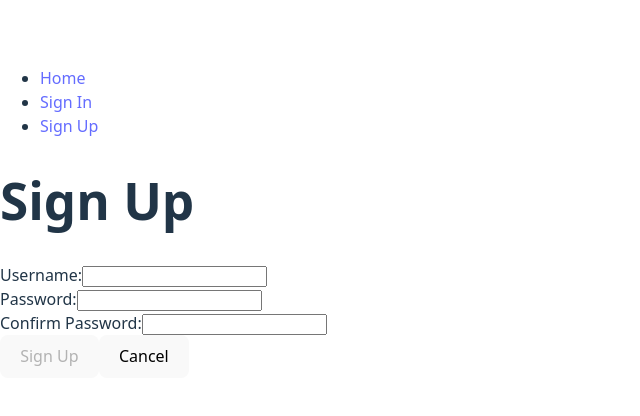
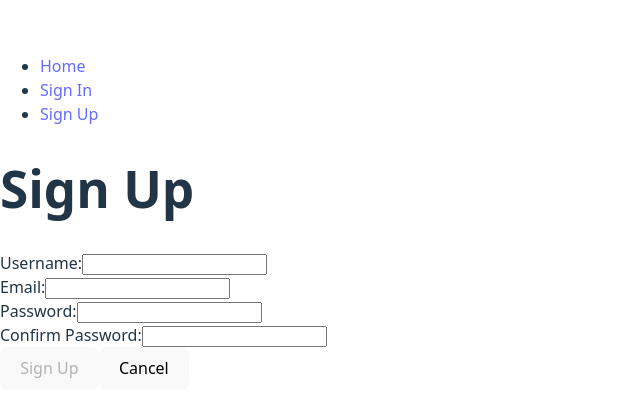
Before and after one commit to alizulfiqarbuksh/SellFast-front-end, a React (Vite) app: page /sign-up in a window 1280 px wide. Shown: the part 186-602 px from the top of the page, without its empty margins (0-640 px from the left). Built offline with nearby package versions, Linux system fonts and the light colour scheme; no server answers.

Commit message:
Add email field to sign-up

```diff
--- a/src/components/SignUpForm/SignUpForm.jsx
+++ b/src/components/SignUpForm/SignUpForm.jsx
@@ -10,12 +10,13 @@
   const [message, setMessage] = useState('');
   const [formData, setFormData] = useState({
     username: '',
+    email:'',
     password: '',
     passwordConf: '',
   });
   const { setUser } = useContext(UserContext);
 
-  const { username, password, passwordConf } = formData;
+  const { username, email, password, passwordConf } = formData;
 
   const handleChange = (evt) => {
     setMessage('');
@@ -30,7 +31,7 @@
   };
 
   const isFormInvalid = () => {
-    return !(username && password && password === passwordConf);
+    return !(username && email && password && password === passwordConf);
   };
 
   return (
@@ -46,6 +47,17 @@
             id='name'
             value={username}
             name='username'
+            onChange={handleChange}
+            required
+          />
+        </div>
+         <div>
+          <label htmlFor='email'>Email:</label>
+          <input
+            type='text'
+            id='email'
+            value={email}
+            name='email'
             onChange={handleChange}
             required
           />
```
